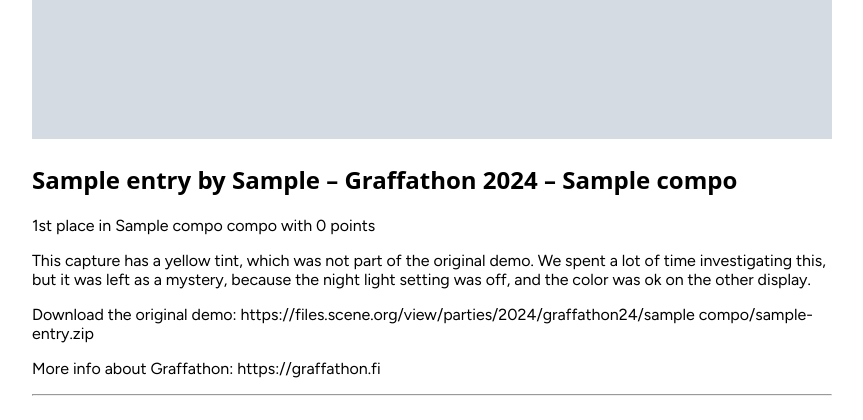
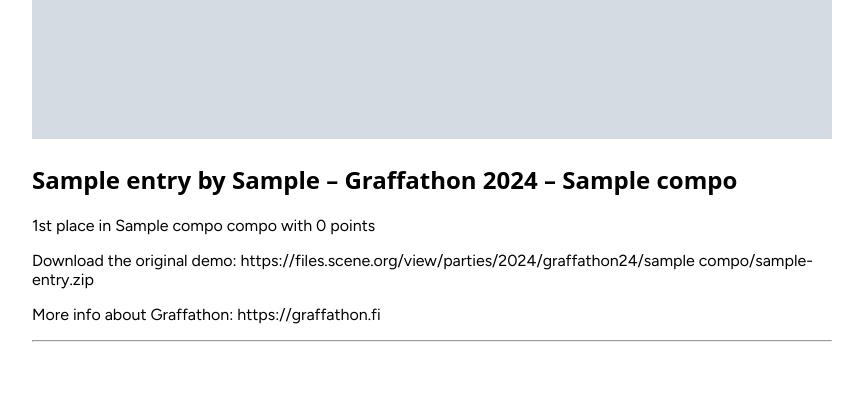
Before and after one commit to DOTAalto/pms, a Django app: page /youtube/1 in a window 1280 px wide; the page is wider, and only the part inside the window is pictured. Shown: the part 528-948 px from the top of that part, without its empty margins (208-1071 px from the left). After the commit the page ends 870 px from the top of that part, so only its background shows below. Run offline with Django 5.2, Linux system fonts and the light colour scheme; a user stored in the database is signed in; tables that the repository leaves empty hold one stand-in row (values such as "Sample post"); grey boxes marked "Sample" are stand-in pictures; some libraries are stand-ins or nearby versions; some web fonts are replaced.

Commit message:
Remove yellow tint description text

```diff
--- a/party/templates/party/youtube.html
+++ b/party/templates/party/youtube.html
@@ -11,9 +11,6 @@
             {{ pos | ordinal }} place in {{ object.title }} compo with {{ entry.entry_total_points }} points
         </p>
         <p>
-            This capture has a yellow tint, which was not part of the original demo. We spent a lot of time investigating this, but it was left as a mystery, because the night light setting was off, and the color was ok on the other display.
-        </p>
-        <p>
             Download the original demo: https://files.scene.org/view/parties/2024/graffathon24/{{ compo.title | lower }}/{{ entry.scene_org_filename }}
         </p>
         <p>
```
